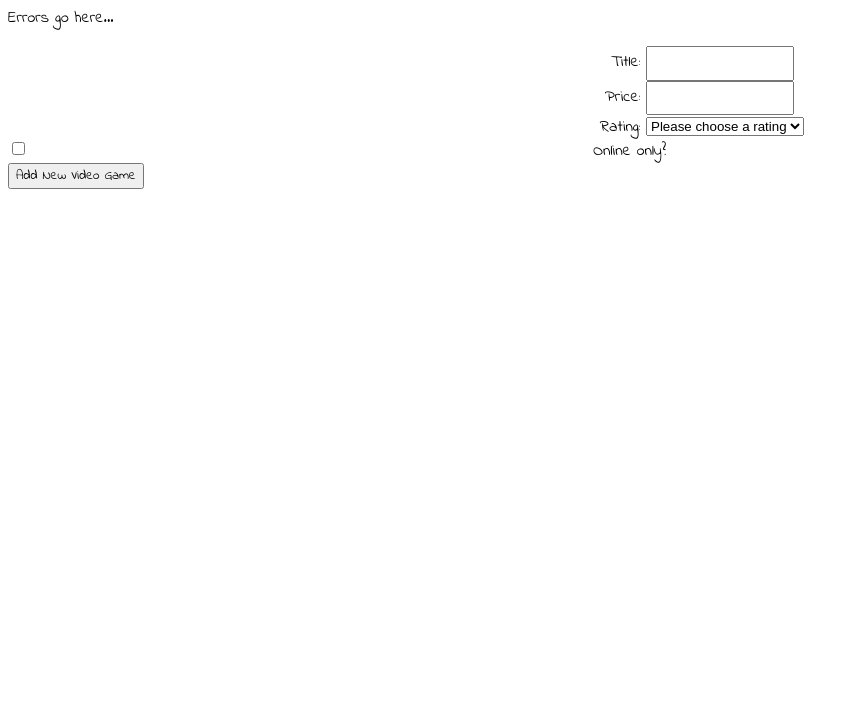
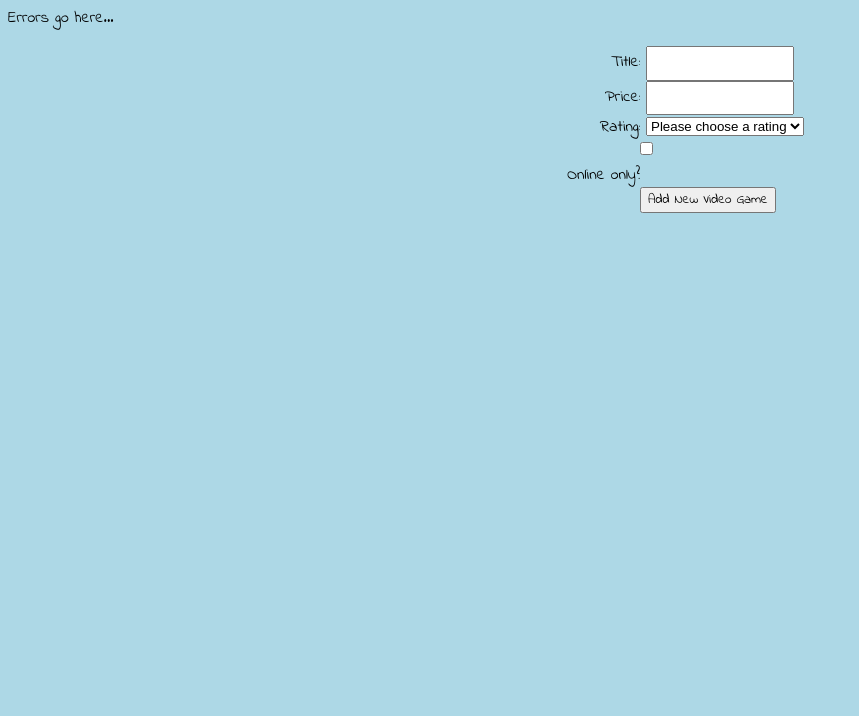
Before and after one commit to CheyenneProgrammer96/Fall2022-CPW204-FormWithCustomClass, a plain HTML site: page index.html in a window 1280 px wide. Shown: the part 84-800 px from the top of the page, without its empty margins (0-859 px from the left). Drawn offline with Linux system fonts and the light colour scheme.

Commit message:
Added background color to web page

```diff
--- a/css/site.css
+++ b/css/site.css
@@ -1,6 +1,6 @@
 input[type=text]{
     padding: .4em;
-    font-family: 'Indie Flower', cursive;
+    font-family: 'Indie Flower', cursive; /* added font style */
 }
 
 label{
@@ -9,11 +9,12 @@ label{
     text-align: right;
 }
 
-input[type=checkbox],input[type=button]{
-    margin-left: 50;
+input[type=checkbox], input[type=button]{
+    margin-left: 50%;
 }
 body{
     font-family: 'Indie Flower', cursive;
+    background-color: lightblue;
 }
 
 input[type=button]{
```
